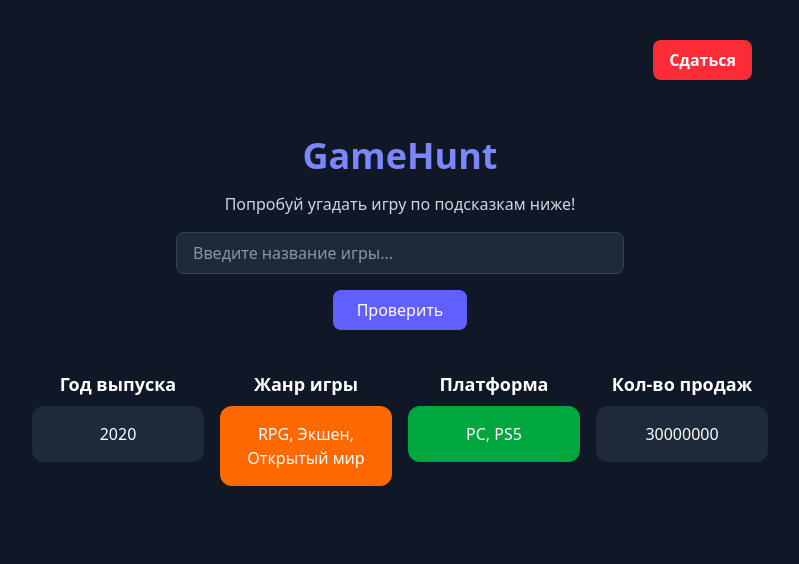
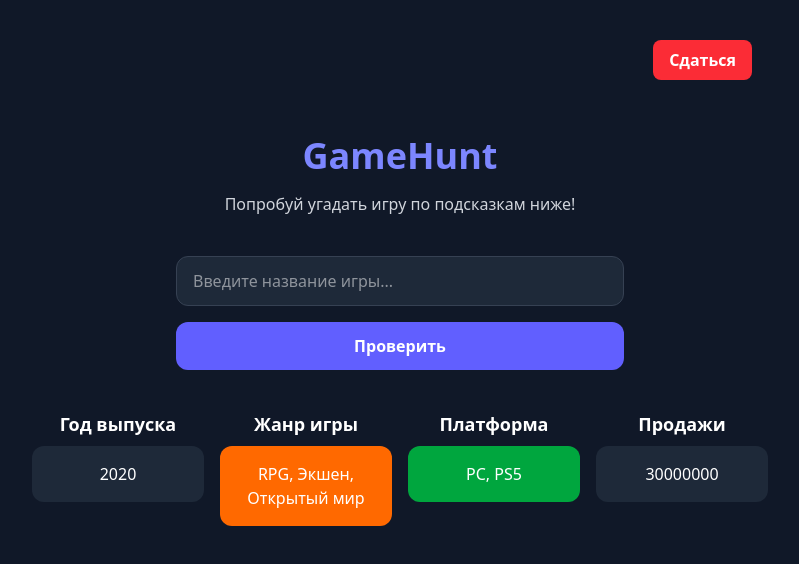
Before and after one commit to Herbaa/GameHunt, a React (Vite) app: page / in a window 1280 px wide. Shown: the top 564 px of the page, without its empty margins (240-1039 px from the left). Built offline with nearby package versions, Linux system fonts and the light colour scheme.

Commit message:
add 'AddNewGame' component

```diff
--- /dev/null
+++ b/src/AddNewGame.jsx
@@ -0,0 +1,31 @@
+export default function AddNewGame({game}) {
+    // console.log(game)
+
+    return <div className="max-w-3xl mx-auto grid grid-cols-4 gap-4 mt-10">
+        {/* <div><h3>{secretGame.title}</h3></div> */}
+
+      <div className="flex flex-col items-center">
+        <div className="w-full p-4 rounded-xl bg-gray-800 text-center flex items-center justify-center">
+          {game.year}
+        </div>
+      </div>
+
+      <div className="flex flex-col items-center">
+        <div className="w-full p-4 rounded-xl bg-orange-500 text-white text-center flex items-center justify-center">
+            {game.genres.join(', ')}
+        </div>
+      </div>
+
+      <div className="flex flex-col items-center">
+        <div className="w-full p-4 rounded-xl bg-green-600 text-white text-center flex items-center justify-center">
+          {game.platforms.join(', ')}
+        </div>
+      </div>
+
+      <div className="flex flex-col items-center">
+        <div className="w-full p-4 rounded-xl bg-gray-800 text-center flex items-center justify-center">
+          {game.sales}
+        </div>
+      </div>
+    </div>
+}
--- a/src/App.jsx
+++ b/src/App.jsx
@@ -1,68 +1,83 @@
 import { useState, useEffect } from "react";
 import { games } from "../__fixtures__/games.js";
-
-
+import AddNewGame from "./addNewGame.jsx";
 
 export default function App() {
-  const [game, setGame] = useState(null)
+  const [secretGame, setGame] = useState(null)
+  const [enteredTitle, setEnteredTitle] = useState('')
+  const [enteredGame, setEnteredGame] = useState(null)
+
+  const normalize = (t) => {
+  return (t || "").trim().toLowerCase();
+  }
 
   useEffect(() => {
     const gameIndex = Math.floor(Math.random() * games.length)
     setGame(games[gameIndex])
   }, [])
 
-
-  if(!game) return null
-  console.log(game.title)
+  const handleSubmit = (e) => {
+    e.preventDefault()
+    const found = games.find((game) => normalize(game.title) === normalize(enteredTitle))
+    setEnteredGame(found || null)
+    setEnteredTitle('')
+  }
+  if(!secretGame) return null
+  // console.log(game.title)
 
   return (<>
     <div className="flex flex-col items-center gap-4 mt-10">
       <h1 className="text-4xl font-bold text-indigo-400">GameHunt</h1>
       <p className="text-gray-300">Попробуй угадать игру по подсказкам ниже!</p>
 
-      <input
-        id="game-input"
-        type="text"
-        placeholder="Введите название игры..."
-        className="w-full max-w-md px-4 py-2 rounded-lg bg-gray-800 border border-gray-700 focus:outline-none focus:ring-2 focus:ring-indigo-500"
-      />
+      <form onSubmit={handleSubmit} className="w-full max-w-md mt-6">
+          <input
+            value={enteredTitle}
+            onChange={(e) => setEnteredTitle(e.target.value)}
+            placeholder="Введите название игры..."
+            className="w-full px-4 py-3 rounded-xl bg-gray-800 border border-gray-700 focus:outline-none focus:ring-2 focus:ring-indigo-500"
+          />
+          <button
+            type="submit"
+            className="cursor-pointer mt-4 w-full bg-indigo-500 hover:bg-indigo-600 text-white font-semibold py-3 rounded-xl"
+          >
+            Проверить
+          </button>
+        </form>
+    </div>
 
-      <button className="cursor-pointer px-6 py-2 rounded-lg bg-indigo-500 hover:bg-indigo-600 transition">
-        Проверить
-      </button>
-    </div>
-    {/* Тестовый блок с подсказками */}
-    <div className="max-w-3xl mx-auto grid grid-cols-2 sm:grid-cols-4 lg:grid-cols-4 gap-4 mt-10">
+    <div className="max-w-3xl mx-auto grid grid-cols-4 gap-4 mt-10">
 
       <div className="flex flex-col items-center">
         <h3 className="text-lg font-bold mb-2">Год выпуска</h3>
         <div className="w-full p-4 rounded-xl bg-gray-800 text-center flex items-center justify-center">
-          {game.year}
+          {secretGame.year}
         </div>
       </div>
 
       <div className="flex flex-col items-center">
         <h3 className="text-lg font-bold mb-2">Жанр игры</h3>
         <div className="w-full p-4 rounded-xl bg-orange-500 text-white text-center flex items-center justify-center">
-          {game.genres.join(', ')}
+          {secretGame.genres.join(', ')}
         </div>
       </div>
 
       <div className="flex flex-col items-center">
         <h3 className="text-lg font-bold mb-2">Платформа</h3>
         <div className="w-full p-4 rounded-xl bg-green-600 text-white text-center flex items-center justify-center">
-          {game.platforms.join(', ')}
+          {secretGame.platforms.join(', ')}
         </div>
       </div>
 
       <div className="flex flex-col items-center">
-        <h3 className="text-lg font-bold mb-2">Кол-во продаж</h3>
+        <h3 className="text-lg font-bold mb-2">Продажи</h3>
         <div className="w-full p-4 rounded-xl bg-gray-800 text-center flex items-center justify-center">
-          {game.sales}
+          {secretGame.sales}
         </div>
       </div>
     </div>
-
+    <br />
+    {enteredGame ? <AddNewGame game={enteredGame}/> : null}
     </>
   );
 }
```
